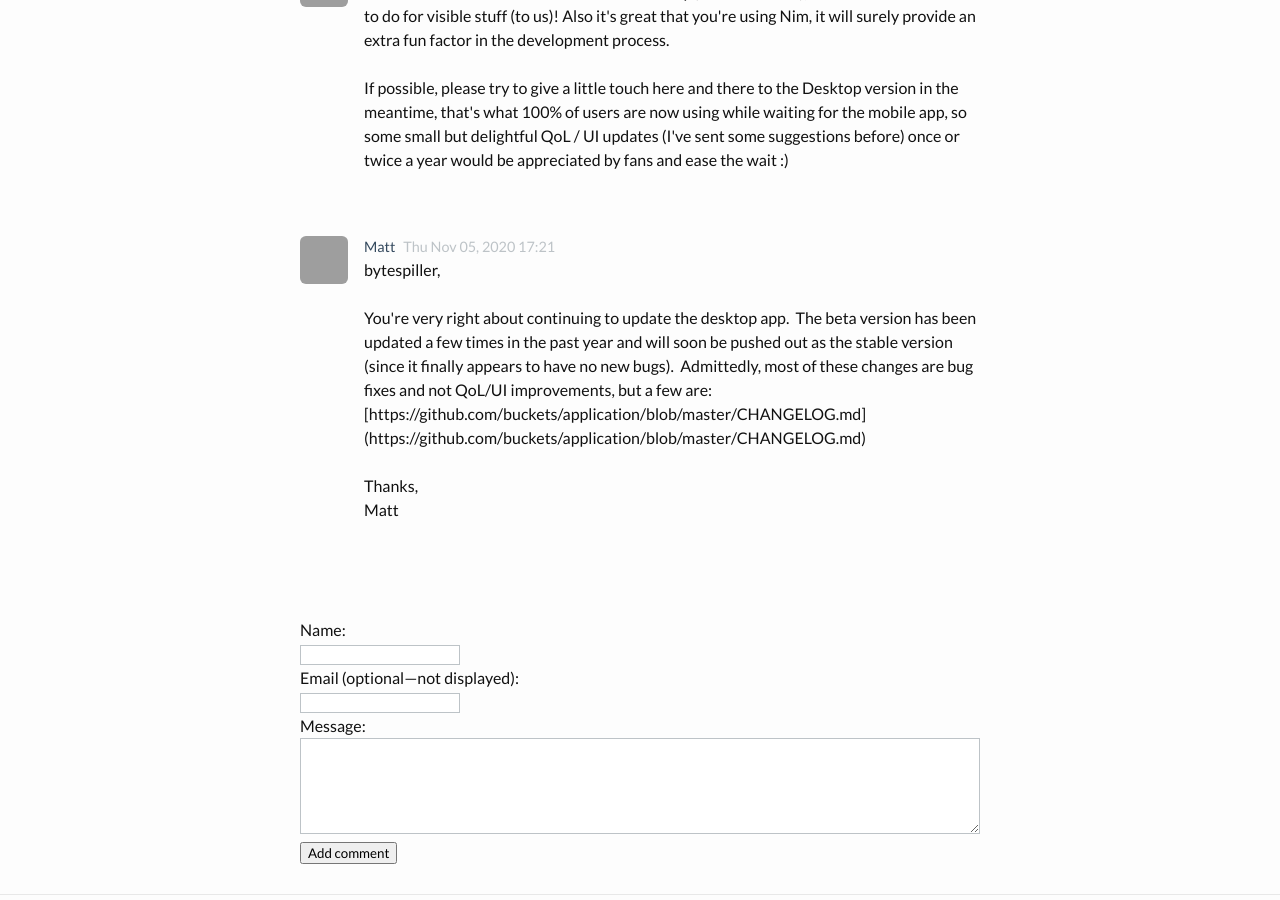
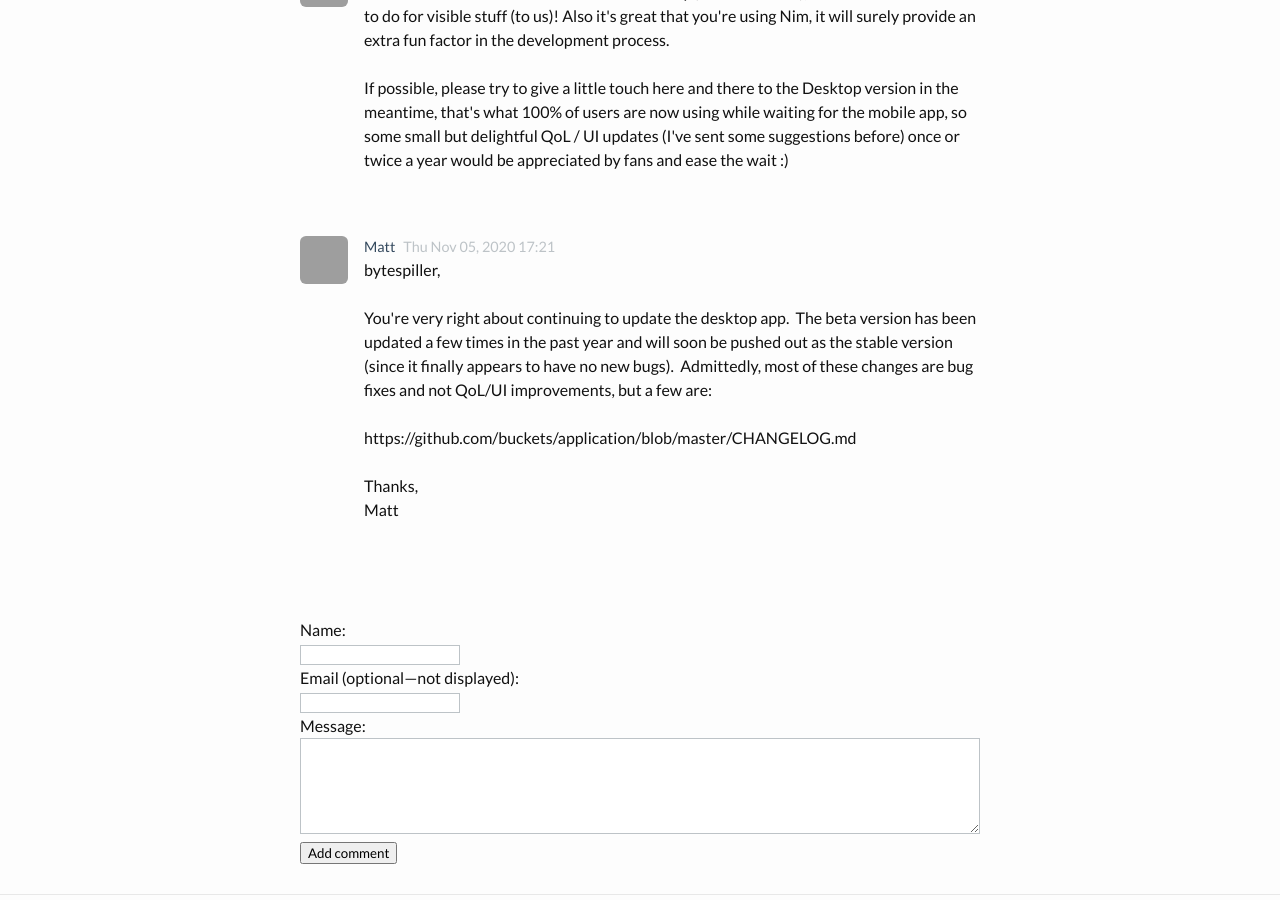
Before and after one commit to https-www-twitter-com-henry0323389595/buckets.github.io, a Jekyll site: the page built from _posts/2020-10-20-whats-taking-so-long.md, in a window 1280 px wide and 900 px high, scrolled down 3572 px. Built offline with Jekyll 4.4.1, drawn with Linux system fonts in a browser that asks for light colours; comment, search, counter and statistics services are not loaded; some of the changed lines change nothing that is shown; grey boxes are pictures that could not be loaded.

Commit message:
Fix typo

```diff
--- a/_data/comments/whats-taking-so-long/entry1604596915721-jjuhsgl2suf.json
+++ b/_data/comments/whats-taking-so-long/entry1604596915721-jjuhsgl2suf.json
@@ -1,5 +1,5 @@
 {
-  "comment": "bytespiller,\n\nYou're very right about continuing to update the desktop app.  The beta version has been updated a few times in the past year and will soon be pushed out as the stable version (since it finally appears to have no new bugs).  Admittedly, most of these changes are bug fixes and not QoL/UI improvements, but a few are: [https://github.com/buckets/application/blob/master/CHANGELOG.md](https://github.com/buckets/application/blob/master/CHANGELOG.md)\n\nThanks,\nMatt",
+  "comment": "bytespiller,\n\nYou're very right about continuing to update the desktop app.  The beta version has been updated a few times in the past year and will soon be pushed out as the stable version (since it finally appears to have no new bugs).  Admittedly, most of these changes are bug fixes and not QoL/UI improvements, but a few are:\n\nhttps://github.com/buckets/application/blob/master/CHANGELOG.md\n\nThanks,\nMatt",
   "email": "3a760317157c33e6b977df8e35ae857d",
   "name": "Matt",
   "subdir": "whats-taking-so-long",
```
